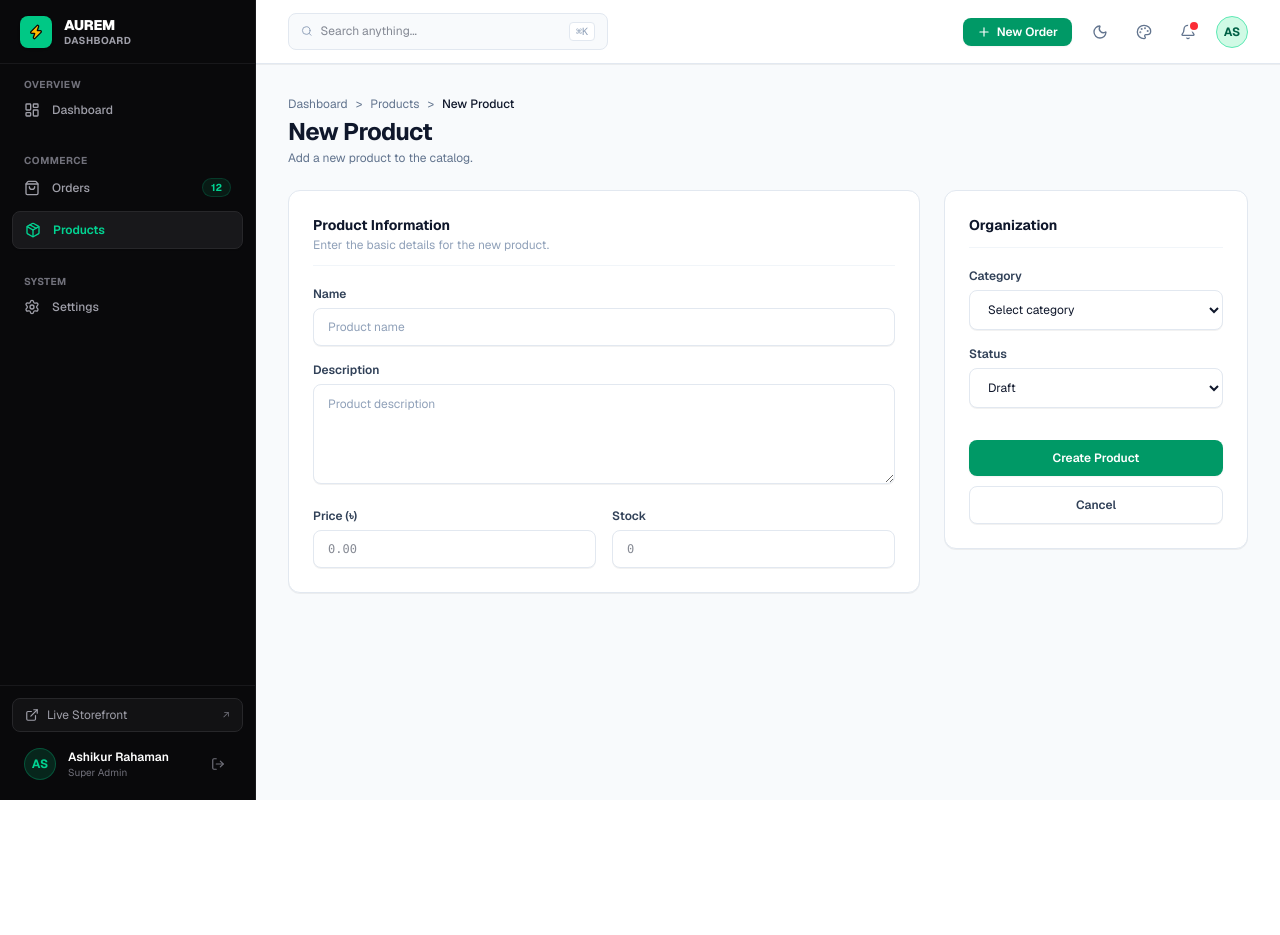
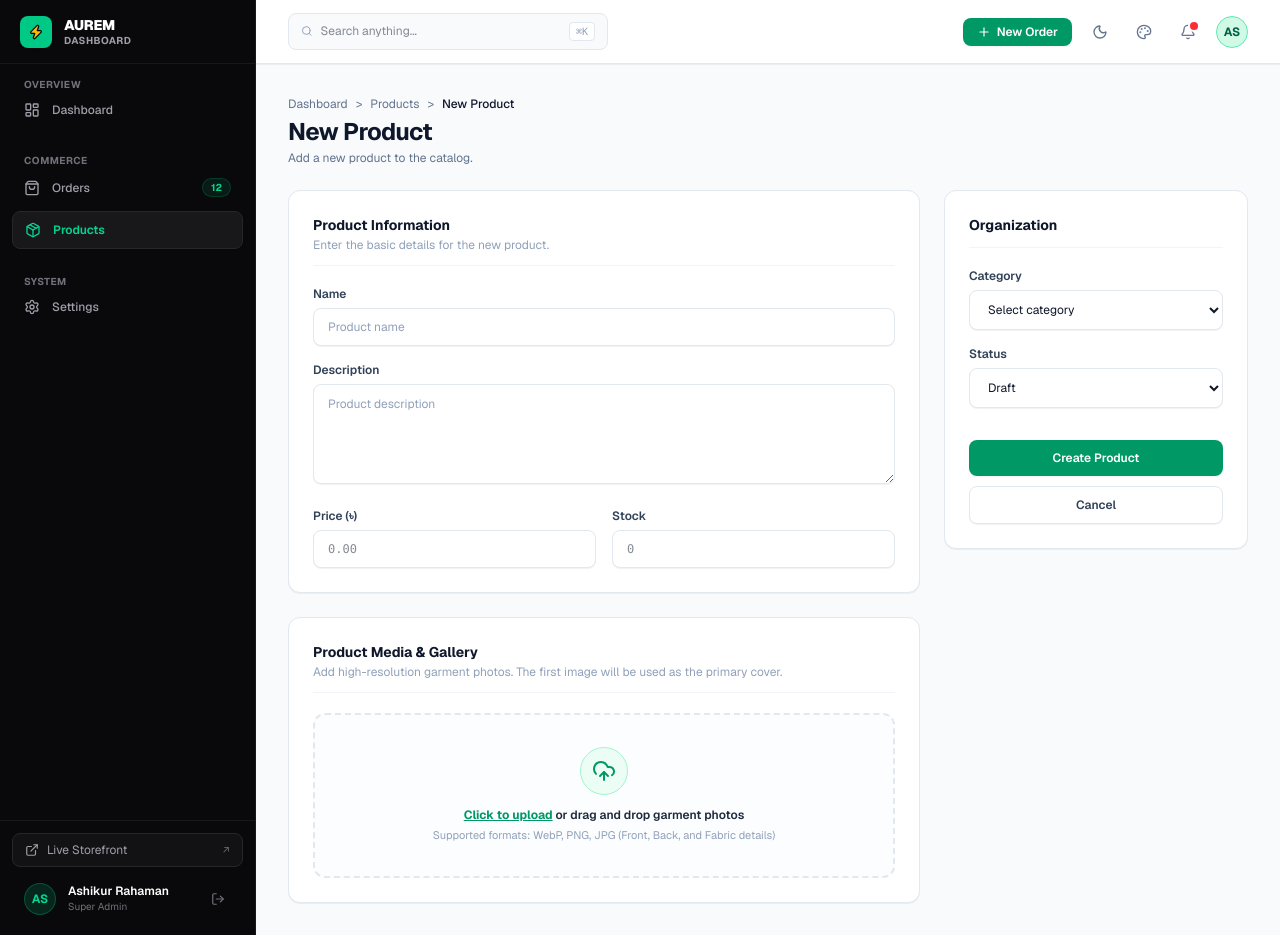
Before and after one commit to aashikur/luxury-ecom-demo, a Next.js app: page /admin/products/new in a window 1280 px wide. Before the commit the page ends 800 px from the top, so only its background shows below. Built offline with nearby package versions, Linux system fonts and the light colour scheme.

Commit message:
feat(admin): implement split reusable ProductMediaUploader with Cloudflare R2 integration

```diff
--- a/src/components/admin/ProductFormClient.tsx
+++ b/src/components/admin/ProductFormClient.tsx
@@ -4,6 +4,7 @@ import React, { useState } from 'react';
 import Link from 'next/link';
 import { useRouter } from 'next/navigation';
 import { Check } from 'lucide-react';
+import ProductMediaUploader, { MediaItem } from '@/components/admin/ProductMediaUploader';
 
 interface ProductFormProps {
   mode: 'create' | 'edit';
@@ -21,6 +22,8 @@ export default function ProductFormClient({ mode, product }: ProductFormProps) {
   // Calculate existing stock or default to 0
   // eslint-disable-next-line @typescript-eslint/no-explicit-any
   const totalStock = product?.variants?.reduce((sum: number, v: any) => sum + (v.stock || 0), 0) || 0;
+
+  const [images, setImages] = useState<MediaItem[]>(product?.images || []);
 
   const [form, setForm] = useState({
     title: product?.title || '',
@@ -55,6 +58,7 @@ export default function ProductFormClient({ mode, product }: ProductFormProps) {
             primaryCategory: form.primaryCategory || 'Heavyweight Hoodies',
             isActive: form.status === 'Active',
             variants: updatedVariants,
+            images: images,
           }),
         });
 
@@ -88,7 +92,7 @@ export default function ProductFormClient({ mode, product }: ProductFormProps) {
                 sku: `${fallbackSlug.toUpperCase()}-M`,
               },
             ],
-            images: [
+            images: images.length > 0 ? images : [
               {
                 url: 'https://images.unsplash.com/photo-1556905055-8f358a7a47b2?auto=format&fit=crop&w=800&q=80',
                 key: 'seed/placeholder.webp',
@@ -156,8 +160,10 @@ export default function ProductFormClient({ mode, product }: ProductFormProps) {
 
       {/* 2. Main Two-Column Layout (Matching Apex Reference Image 1 & 2) */}
       <form onSubmit={handleSubmit} className="grid grid-cols-1 lg:grid-cols-12 gap-6">
-        {/* Left Column: Product Information Card */}
-        <div className="lg:col-span-8 bg-white border border-slate-200 rounded-xl p-6 space-y-5 shadow-2xs">
+        {/* Left Column: Product Information Card + Media Gallery Card */}
+        <div className="lg:col-span-8 space-y-6">
+          {/* Card 1: Product Information */}
+          <div className="bg-white border border-slate-200 rounded-xl p-6 space-y-5 shadow-2xs">
             <div className="border-b border-slate-100 pb-3">
               <h2 className="text-sm font-bold text-slate-900">Product Information</h2>
               <p className="text-xs text-slate-400 mt-0.5">
@@ -225,6 +231,14 @@ export default function ProductFormClient({ mode, product }: ProductFormProps) {
             </div>
           </div>
 
+          {/* Card 2: Split DRY Product Media & Gallery Card */}
+          <ProductMediaUploader
+            images={images}
+            onChange={setImages}
+            disabled={isSaving}
+          />
+        </div>
+
         {/* Right Column: Organization Card (Matching Apex Reference Image 1 & 2) */}
         <div className="lg:col-span-4 bg-white border border-slate-200 rounded-xl p-6 space-y-5 shadow-2xs h-fit">
           <div className="border-b border-slate-100 pb-3">
--- /dev/null
+++ b/src/components/admin/ProductMediaUploader.tsx
@@ -0,0 +1,258 @@
+'use client';
+
+import React, { useState, useRef } from 'react';
+import Image from 'next/image';
+import { UploadCloud, X, Star, Loader2, ImagePlus } from 'lucide-react';
+
+export interface MediaItem {
+  url: string;
+  key: string;
+}
+
+interface ProductMediaUploaderProps {
+  images: MediaItem[];
+  onChange: (images: MediaItem[]) => void;
+  disabled?: boolean;
+}
+
+export default function ProductMediaUploader({
+  images,
+  onChange,
+  disabled = false,
+}: ProductMediaUploaderProps) {
+  const [isUploading, setIsUploading] = useState(false);
+  const [isDragging, setIsDragging] = useState(false);
+  const fileInputRef = useRef<HTMLInputElement>(null);
+
+  const uploadFiles = async (files: FileList | File[]) => {
+    if (!files || files.length === 0 || disabled) return;
+    setIsUploading(true);
+
+    const newlyUploaded: MediaItem[] = [];
+
+    for (let i = 0; i < files.length; i++) {
+      const file = files[i];
+
+      // Validate MIME type
+      if (!file.type.startsWith('image/')) {
+        alert(`File "${file.name}" is not an image.`);
+        continue;
+      }
+
+      const formData = new FormData();
+      formData.append('file', file);
+
+      try {
+        const res = await fetch('/api/upload', {
+          method: 'POST',
+          body: formData,
+        });
+
+        const data = await res.json();
+        if (data.success && data.url) {
+          newlyUploaded.push({
+            url: data.url,
+            key: data.key || `product-image-${Date.now()}`,
+          });
+        } else {
+          alert(data.error || `Failed to upload "${file.name}"`);
+        }
+      } catch (err) {
+        console.error('Upload error:', err);
+        alert(`Network error uploading "${file.name}"`);
+      }
+    }
+
+    if (newlyUploaded.length > 0) {
+      onChange([...images, ...newlyUploaded]);
+    }
+
+    setIsUploading(false);
+    if (fileInputRef.current) {
+      fileInputRef.current.value = '';
+    }
+  };
+
+  const handleFileChange = (e: React.ChangeEvent<HTMLInputElement>) => {
+    if (e.target.files) {
+      uploadFiles(e.target.files);
+    }
+  };
+
+  const handleDragOver = (e: React.DragEvent) => {
+    e.preventDefault();
+    if (!disabled) setIsDragging(true);
+  };
+
+  const handleDragLeave = (e: React.DragEvent) => {
+    e.preventDefault();
+    setIsDragging(false);
+  };
+
+  const handleDrop = (e: React.DragEvent) => {
+    e.preventDefault();
+    setIsDragging(false);
+    if (e.dataTransfer.files) {
+      uploadFiles(e.dataTransfer.files);
+    }
+  };
+
+  const handleRemove = (indexToRemove: number) => {
+    if (disabled) return;
+    const updated = images.filter((_, idx) => idx !== indexToRemove);
+    onChange(updated);
+  };
+
+  const handleSetCover = (index: number) => {
+    if (disabled || index === 0) return;
+    const reordered = [...images];
+    const [selected] = reordered.splice(index, 1);
+    reordered.unshift(selected);
+    onChange(reordered);
+  };
+
+  return (
+    <div className="bg-white border border-slate-200 rounded-xl p-6 space-y-5 shadow-2xs">
+      <div className="border-b border-slate-100 pb-3 flex items-center justify-between">
+        <div>
+          <h2 className="text-sm font-bold text-slate-900">Product Media & Gallery</h2>
+          <p className="text-xs text-slate-400 mt-0.5">
+            Add high-resolution garment photos. The first image will be used as the primary cover.
+          </p>
+        </div>
+        {images.length > 0 && (
+          <span className="text-xs font-semibold px-2.5 py-1 rounded-full bg-slate-100 text-slate-600">
+            {images.length} {images.length === 1 ? 'photo' : 'photos'}
+          </span>
+        )}
+      </div>
+
+      {/* Hidden native input */}
+      <input
+        ref={fileInputRef}
+        type="file"
+        multiple
+        accept="image/png,image/jpeg,image/webp,image/jpg"
+        onChange={handleFileChange}
+        disabled={disabled || isUploading}
+        className="hidden"
+      />
+
+      {/* Drag & Drop Upload Zone */}
+      <div
+        onClick={() => !disabled && !isUploading && fileInputRef.current?.click()}
+        onDragOver={handleDragOver}
+        onDragLeave={handleDragLeave}
+        onDrop={handleDrop}
+        className={`border-2 border-dashed rounded-xl p-6 sm:p-8 flex flex-col items-center justify-center text-center cursor-pointer transition ${
+          isDragging
+            ? 'border-emerald-500 bg-emerald-50/50'
+            : 'border-slate-200 hover:border-emerald-500 bg-slate-50/40 hover:bg-emerald-50/20'
+        } ${disabled || isUploading ? 'opacity-60 cursor-not-allowed' : ''}`}
+      >
+        <div className="w-12 h-12 rounded-full bg-emerald-50 border border-emerald-200 text-emerald-600 flex items-center justify-center mb-3">
+          {isUploading ? (
+            <Loader2 className="w-6 h-6 animate-spin text-emerald-600" />
+          ) : (
+            <UploadCloud className="w-6 h-6 text-emerald-600" />
+          )}
+        </div>
+
+        <p className="text-xs font-semibold text-slate-800">
+          {isUploading ? (
+            'Uploading to Cloudflare R2...'
+          ) : (
+            <>
+              <span className="text-emerald-600 underline font-bold">Click to upload</span> or drag and drop garment photos
+            </>
+          )}
+        </p>
+        <p className="text-[11px] text-slate-400 mt-1">
+          Supported formats: WebP, PNG, JPG (Front, Back, and Fabric details)
+        </p>
+      </div>
+
+      {/* Uploaded Gallery Grid */}
+      {images.length > 0 && (
+        <div className="space-y-2 pt-2">
+          <div className="grid grid-cols-2 sm:grid-cols-4 gap-3">
+            {images.map((item, idx) => {
+              const isCover = idx === 0;
+
+              return (
+                <div
+                  key={`${item.url}-${idx}`}
+                  className={`group relative rounded-lg border overflow-hidden aspect-square bg-slate-100 transition ${
+                    isCover
+                      ? 'border-emerald-500 ring-2 ring-emerald-500/20 shadow-xs'
+                      : 'border-slate-200 hover:border-slate-300'
+                  }`}
+                >
+                  {/* Thumbnail Image */}
+                  <Image
+                    src={item.url}
+                    alt={`Product image ${idx + 1}`}
+                    fill
+                    sizes="(max-width: 768px) 50vw, 25vw"
+                    className="object-cover"
+                  />
+
+                  {/* Cover Badge */}
+                  {isCover && (
+                    <div className="absolute top-2 left-2 z-10 inline-flex items-center gap-1 px-2 py-0.5 rounded-md bg-emerald-600 text-white text-[10px] font-bold shadow-xs">
+                      <Star className="w-3 h-3 fill-white" />
+                      <span>Cover</span>
+                    </div>
+                  )}
+
+                  {/* Hover Overlay Actions */}
+                  <div className="absolute inset-0 bg-slate-950/50 opacity-0 group-hover:opacity-100 transition-opacity flex flex-col justify-between p-2 z-20">
+                    <div className="flex justify-end">
+                      <button
+                        type="button"
+                        onClick={(e) => {
+                          e.stopPropagation();
+                          handleRemove(idx);
+                        }}
+                        disabled={disabled}
+                        className="p-1 rounded bg-red-600 text-white hover:bg-red-700 transition cursor-pointer shadow-xs"
+                        title="Remove image"
+                      >
+                        <X className="w-3.5 h-3.5" />
+                      </button>
+                    </div>
+
+                    {!isCover && (
+                      <button
+                        type="button"
+                        onClick={(e) => {
+                          e.stopPropagation();
+                          handleSetCover(idx);
+                        }}
+                        disabled={disabled}
+                        className="w-full py-1 rounded bg-white/90 hover:bg-white text-slate-800 text-[10px] font-bold transition shadow-xs cursor-pointer"
+                      >
+                        Set as Cover
+                      </button>
+                    )}
+                  </div>
+                </div>
+              );
+            })}
+
+            {/* Quick Add More Button Tile */}
+            <button
+              type="button"
+              onClick={() => !disabled && !isUploading && fileInputRef.current?.click()}
+              disabled={disabled || isUploading}
+              className="rounded-lg border-2 border-dashed border-slate-200 hover:border-emerald-500 hover:bg-emerald-50/20 flex flex-col items-center justify-center gap-1.5 aspect-square text-slate-400 hover:text-emerald-600 transition cursor-pointer"
+            >
+              <ImagePlus className="w-5 h-5" />
+              <span className="text-[11px] font-semibold">Add more</span>
+            </button>
+          </div>
+        </div>
+      )}
+    </div>
+  );
+}
```
Also changed, not shown: 1 other file (tests, documents, lock files or other folders). Lines whose indentation alone changed are shown as unchanged.
